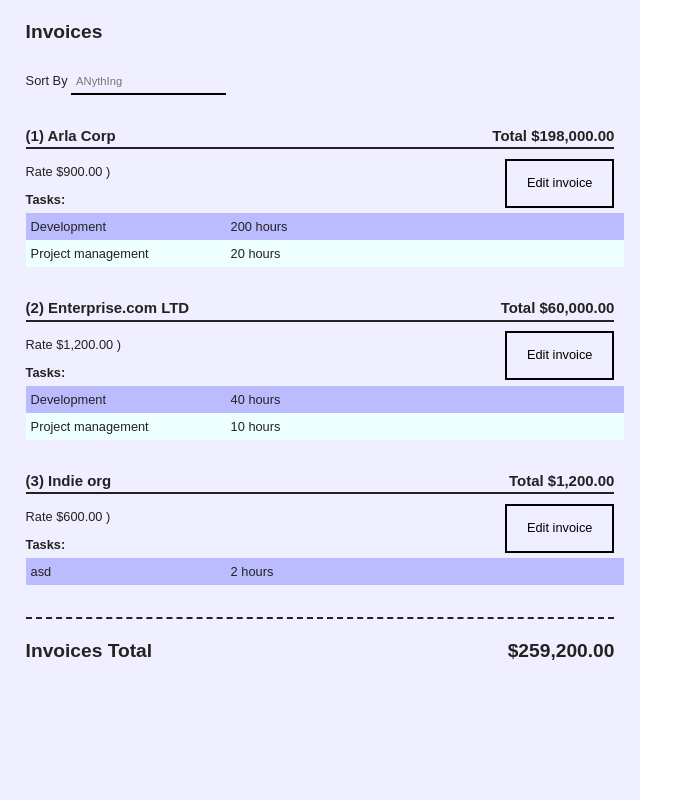
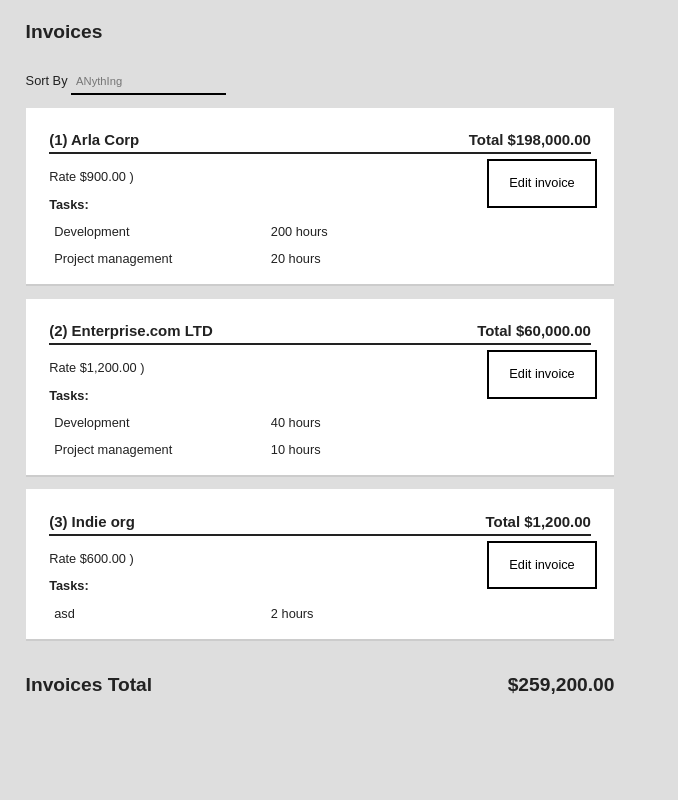
Before and after one commit to erikpantzar/angular-bb-session, a website: page example/invoice-final/index.html in a window 1280 px wide. Shown: the whole page, without its empty margins (0-678 px from the left). Drawn offline with Linux system fonts and the light colour scheme.

Commit message:
Updated styles for invoice

```diff
--- a/example/invoice.css
+++ b/example/invoice.css
@@ -1,5 +1,6 @@
 body {
 	font-size: 0.8em;
+	background: #dedede;
 }
 
 h1, h2 {
@@ -16,10 +17,9 @@ h4 {
 }
 
 .invoice-list h3 {
-	margin-top: 2em;
+	margin-top: 10px;
 	border-bottom: 2px solid #222;
 }
-
 
 .invoice-listing {
 	float: left;
@@ -28,19 +28,17 @@ h4 {
 	min-height: 100vh;
 	padding: 1% 2%;
 	box-sizing: border-box;
-	background: #efefff;
 	color: #222;
 	list-style: none;
 }
 
 .invoice-list {
 	list-style: none;
-	margin: 0 0 1em;
-	padding: 0 0 2.5em;
+	margin: 1em 0;
+	padding: 0;
 
 	width: 100%; display: block; float: left;
 
-	border-bottom: 2px dashed #222;
 
 }
 
@@ -77,12 +75,18 @@ button {
 
 .invoice {
 	position: relative;
+	background: #fff;
+	padding: 2% 4%;
+	margin: 0 0 1em;
+	border-bottom: 2px solid #ccc;
+
+	box-sizing: border-box;;
 }
 
 .invoice button {
 	position: absolute;
-	top: 5em;
-	right: 0;
+	top: 4em;
+	right: 3%;
 
 	line-height: 3.5em;
 }
@@ -111,19 +115,21 @@ button:hover {
 
 
 .invoice-single {
+	background: #fff;
 
-	background: #eee;
+	margin: 1% 2%;
+	padding: 2%;
+	box-sizing: border-box;
 
-	padding: 1% 2%;
 	box-sizing: border-box;
 
 	position: fixed;
 	right: 0;
 	top: 0;
 	float: right;
-	width: 50vw;
+	width: 48vw;
 	display: block;
-	min-height: 100vh;
+	min-height: 96vh;
 
 	animation: slideIn 0.3s ease-in-out;
 }
@@ -145,20 +151,17 @@ button:hover {
 }
 
 .invoice-item__list li {
-	background: #eff;
 	display: block; width: 100%; float: left;
 	padding: 6px 5px;
-}
-
-.invoice-item__list li:nth-child(odd) {
-	background: #bbf;
 }
 
 .task__name,
 .task__time {
 	display: block;
 	float: left;
-	width: 200px;
+	width: 40%;
+	min-width: 120px;
+
 	margin: 0;
 }
 
```
